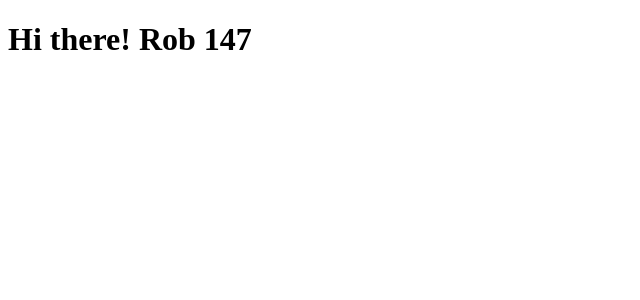
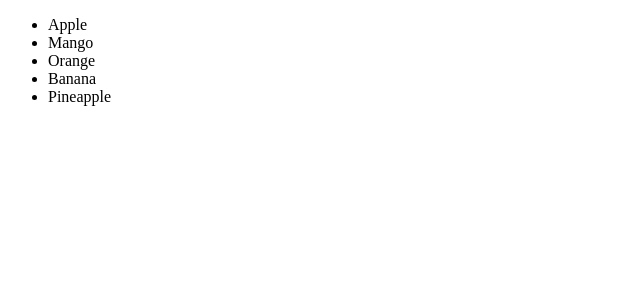
Before and after one commit to claudiahW/projectone, a React (Vite) app: page / in a window 1280 px wide. Shown: the top 300 px of the page, without its empty margins (0-640 px from the left). Built offline with nearby package versions, Linux system fonts and the light colour scheme.

Commit message:
render an array of objects

```diff
--- a/src/App.jsx
+++ b/src/App.jsx
@@ -1,14 +1,10 @@
+import Fruits from "./components/Fruits";
 import Hello from "./components/Hello";
 
 function App() {
-  const person ={
-    name:"Rob",
-    message:"Hi there!",
-    seatNumbers: [1, 4, 7],
-  };
   return (
   <div className="App">
-    <Hello person={person} />
+   <Fruits />
    </div>
       );
 
--- a/src/components/Fruits.jsx
+++ b/src/components/Fruits.jsx
@@ -0,0 +1,11 @@
+export default function Fruits() {
+    const fruits = ["Apple", "Mango", "Orange", "Banana", "Pineapple" ]
+    return ( <div>
+        <ul>
+        {fruits.map((fruit) => (
+        <li key={fruit}>{fruit}</li>
+        ))}
+        </ul>
+        </div>
+        );
+}
```
